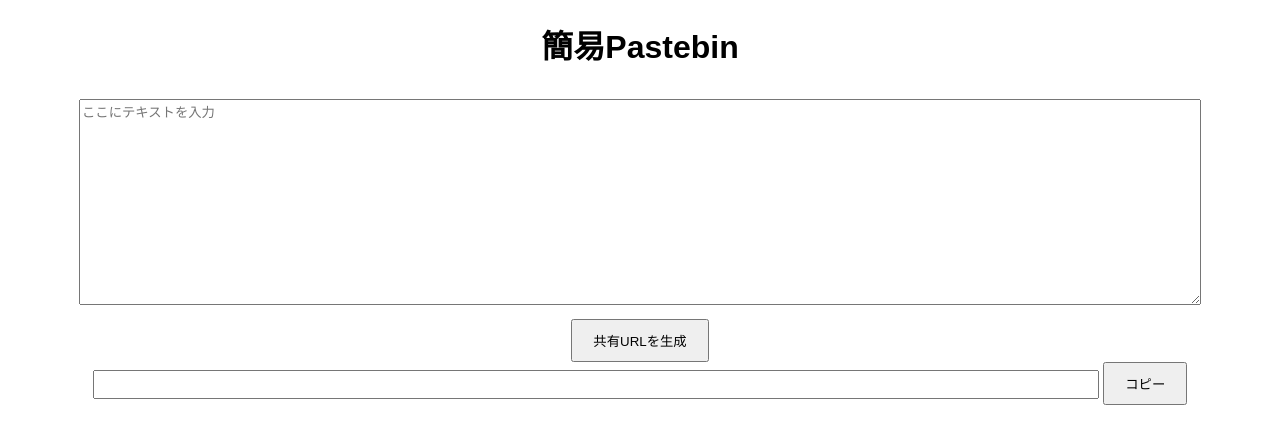
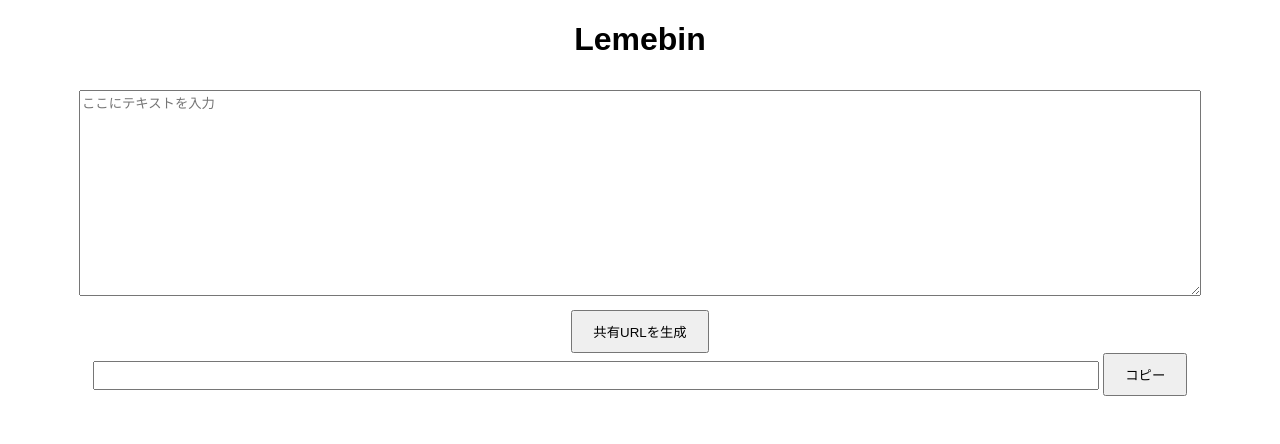
Before and after one commit to Lemedios/Lemebin, a plain HTML site: page index.html in a window 1280 px wide. Drawn offline with Linux system fonts and the light colour scheme.

Commit message:
Update index.html

```diff
--- a/index.html
+++ b/index.html
@@ -51,7 +51,7 @@
                 loadText();
             } else {
                 document.body.innerHTML = `
-                    <h1>簡易Pastebin</h1>
+                    <h1>Lemebin</h1>
                     <textarea id="textInput" placeholder="ここにテキストを入力"></textarea>
                     <br>
                     <button onclick="saveText()">共有URLを生成</button>
```
